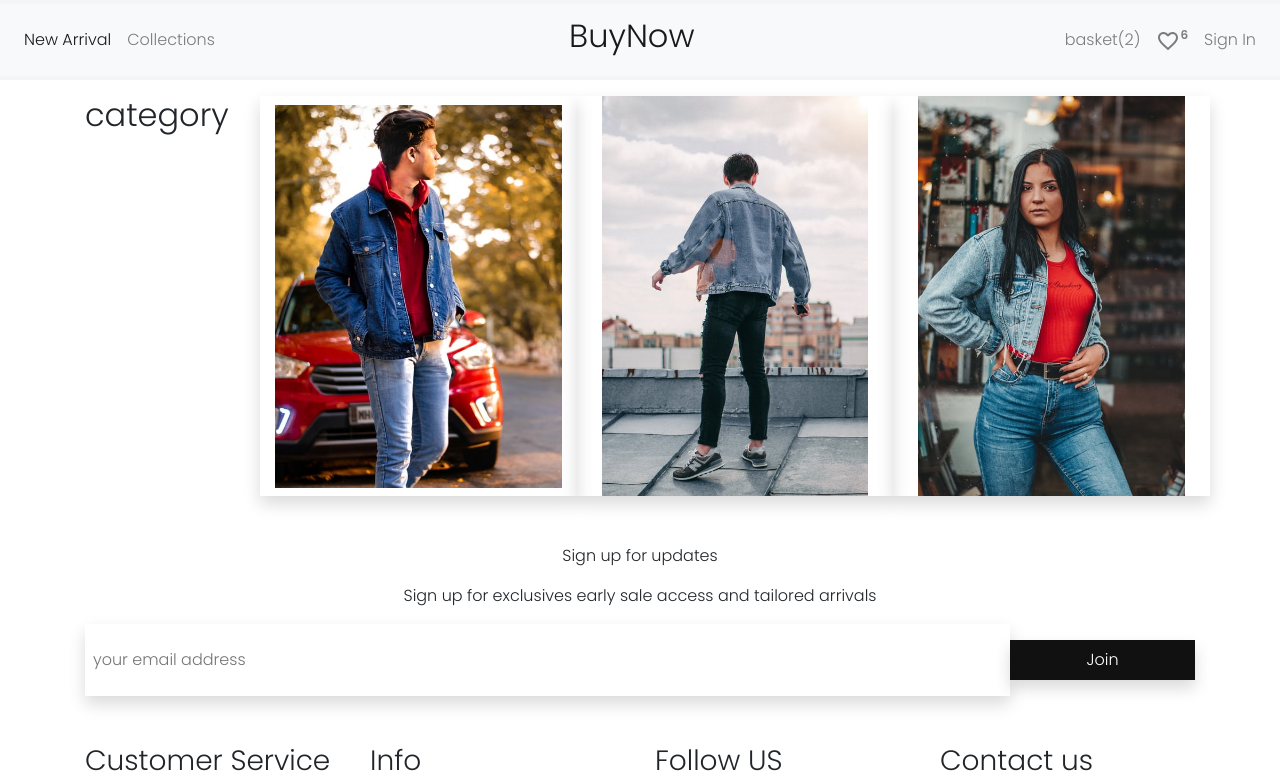
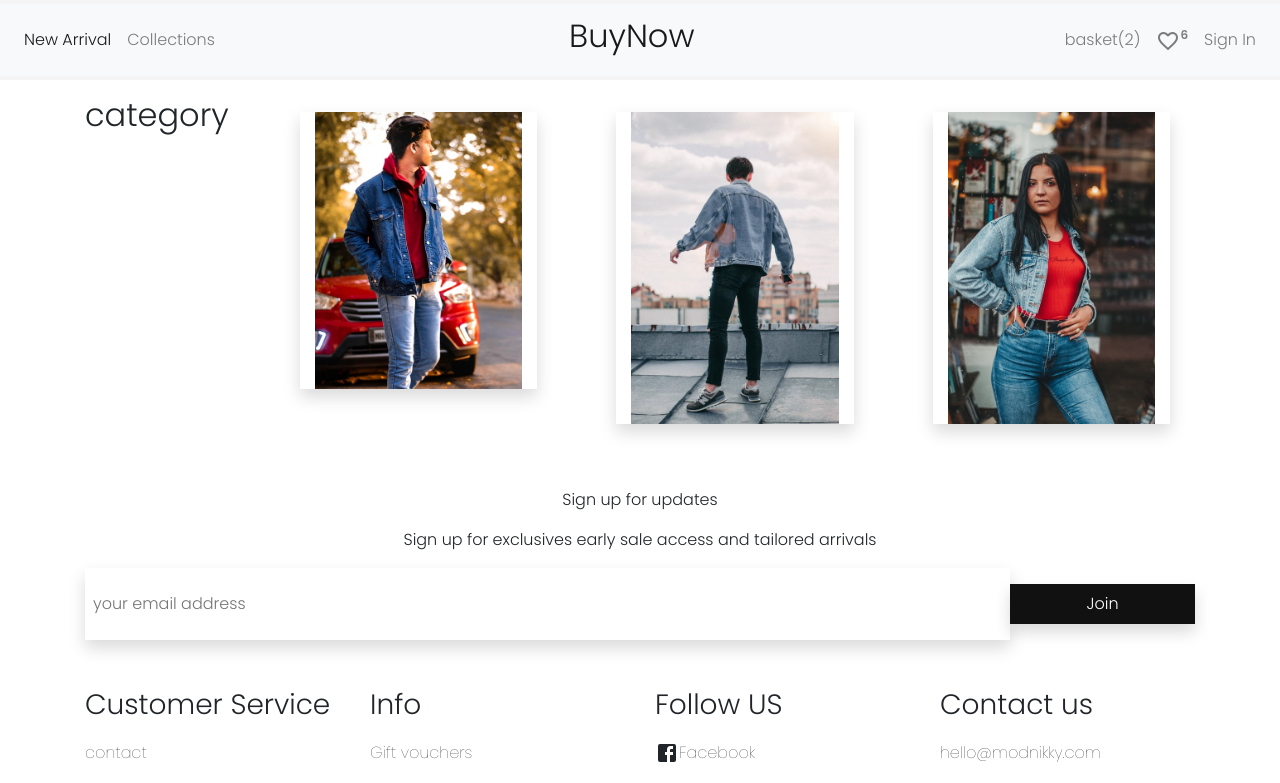
Before and after one commit to lamilekan263/buynow, a React (Create React App) app: page /collections/shop in a window 1280 px wide. Shown: the top 783 px of the page. Built offline with nearby package versions, Linux system fonts and the light colour scheme; no server answers.

Commit message:
the shopitem image

```diff
--- a/src/components/shopItem/ShopItem.css
+++ b/src/components/shopItem/ShopItem.css
@@ -1,9 +1,19 @@
 
+/* .shoptItem__imageContainer{
+    height:400px;
+} */
+/* .shopItem__container{
+    border:1px solid red;
+}
 .shoptItem__imageContainer{
-    height:400px;
+    height:300px;
+
+
+
+
+} */
+.shoptItem__imageContainer {
+    width: 100%;
+    height: 100%;
+    object-fit: contain;
 }
-.shopItem__container img{
-    height: 100%;
-    width: 100%;
-    object-fit:contain;
-}
--- a/src/components/shopItem/ShopItem.js
+++ b/src/components/shopItem/ShopItem.js
@@ -5,11 +5,13 @@ import './ShopItem.css'
 
 const ShopItem = ({image}) => {
     return (
-      <div className="shopItem__container col-sm-12 col-md-6 col-lg-4 shadow">
-        <div className="shoptItem__imageContainer">
-          <img src={image} alt="" />
-        </div>
-      </div>
+
+        <img
+          src={image}
+          alt=""
+          className="shoptItem__imageContainer col-sm-12 col-md-6 col-lg-3 shadow my-3"
+        />
+
     );
 }
 
--- a/src/pages/shop/Shop.js
+++ b/src/pages/shop/Shop.js
@@ -32,7 +32,7 @@ const Shop = ({shopState}) => {
             <div className="col-sm-12 col-md-10">
               {" "}
               <div className="shop__productsList">
-                <div className="row justify-content-between">
+                <div className="row justify-content-around">
                   {shopState.map((shop) => {
                     return <ShopItem image={shop.imageSrc} />;
                   })}
```
